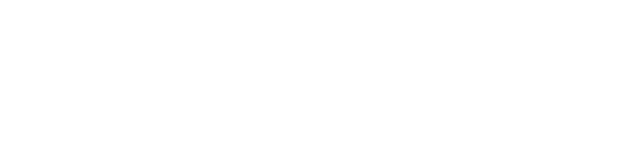
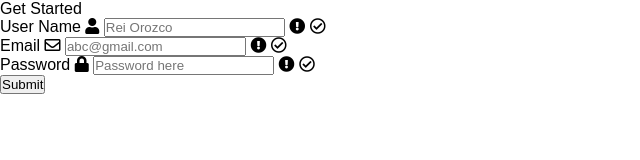
Before and after one commit to Jeank98/validation_form, a plain HTML site: page index.html in a window 1280 px wide. Shown: the whole page, without its empty margins (0-640 px from the left). Drawn offline with Linux system fonts and the light colour scheme.

Commit message:
Complete HTML

```diff
--- a/index.html
+++ b/index.html
@@ -13,6 +13,65 @@
     />
     <title>Validation Form</title>
   </head>
-  <body></body>
+  <body>
+    <div class="container">
+      <form id="form">
+        <div class="title">Get Started</div>
+        <!-- User Name input -->
+        <div>
+          <label for="username">User Name</label>
+          <i class="fas fa-user"></i>
+
+          <input
+            type="text"
+            name="username"
+            id="username"
+            placeholder="Rei Orozco"
+          />
+
+          <i class="fas fa-exclamation-circle failure-icon"></i>
+          <i class="far fa-check-circle success-icon"></i>
+
+          <div class="error"></div>
+        </div>
+        <!-- Email input -->
+        <div>
+          <label for="email">Email</label>
+          <i class="far fa-envelope"></i>
+
+          <input
+            type="email"
+            name="email"
+            id="email"
+            placeholder="abc@gmail.com"
+          />
+
+          <i class="fas fa-exclamation-circle failure-icon"></i>
+          <i class="far fa-check-circle success-icon"></i>
+
+          <div class="error"></div>
+        </div>
+        <!--   Password input -->
+        <div>
+          <label for="password">Password</label>
+          <i class="fas fa-lock"></i>
+
+          <input
+            type="password"
+            name="password"
+            id="password"
+            placeholder="Password here"
+          />
+
+          <i class="fas fa-exclamation-circle failure-icon"></i>
+          <i class="far fa-check-circle success-icon"></i>
+
+          <div class="error"></div>
+        </div>
+
+        <button id="btn" type="submit">Submit</button>
+      </form>
+    </div>
+  </body>
   <script src="main.js"></script>
 </html>
```
